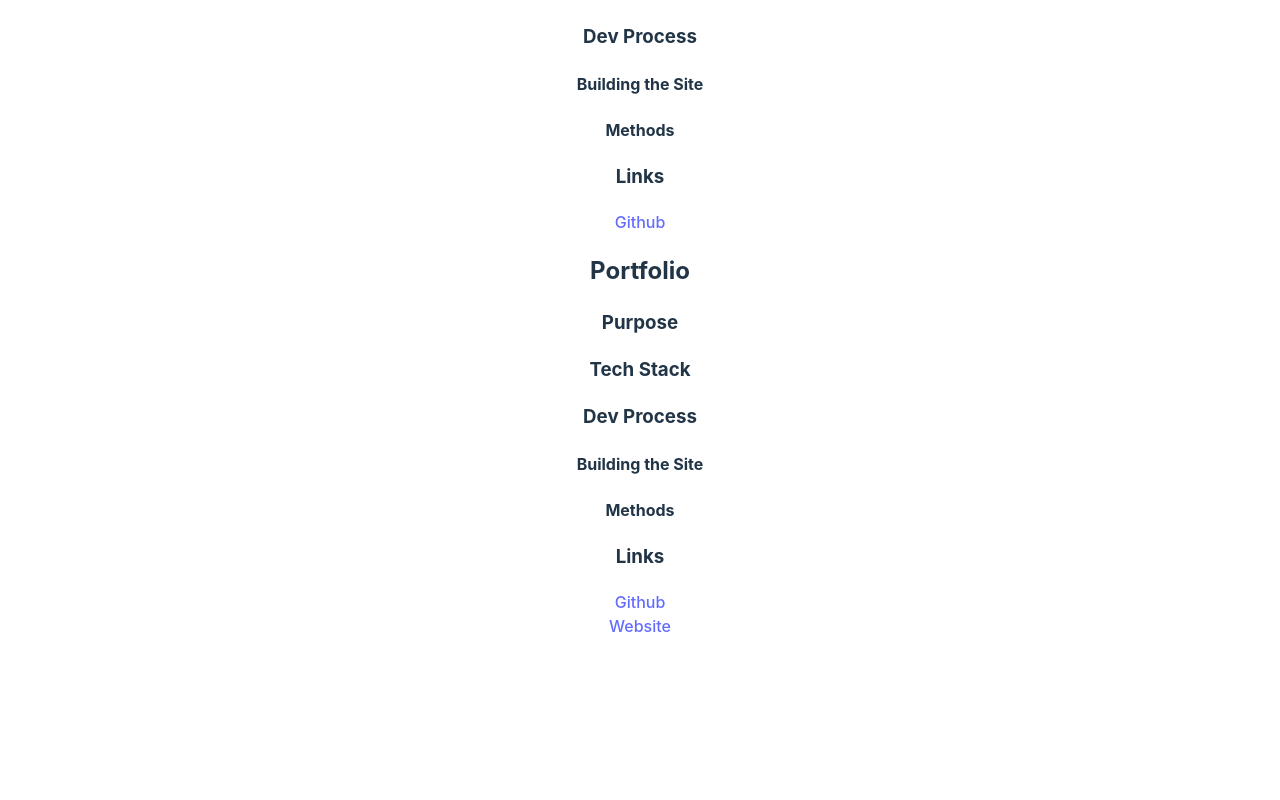
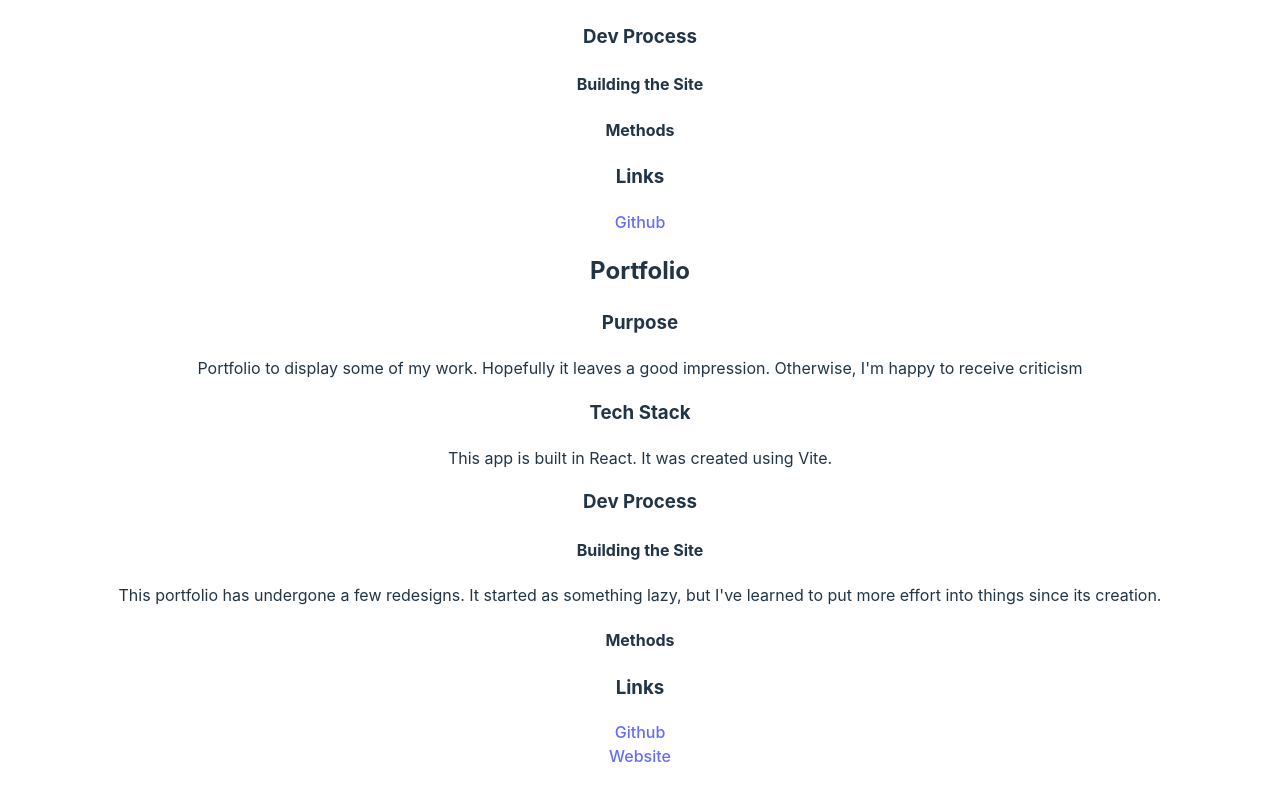
Before and after one commit to SolidSok/new-portfolio, a React (Vite) app: page / in a window 1280 px wide. Shown: the part 2488-3288 px from the top of the page. Before the commit the page ends 3158 px from the top, so only its background shows below. Built offline with nearby package versions, Linux system fonts and the light colour scheme.

Commit message:
updated case studies content

```diff
--- a/src/App.jsx
+++ b/src/App.jsx
@@ -1,5 +1,5 @@
 import './App.css';
-import MyWorkView from './components/myWork/myWorkView';
+import MyWorkView from './components/myWork/caseStudy';
 
 function App() {
   return (
--- a/src/components/myWork/myWorkView.jsx
+++ b/src/components/myWork/caseStudy.jsx
@@ -1,7 +1,7 @@
 import myWork from './myWork';
-export default function MyWorkView() {
+export default function CaseStudy() {
   return (
-    <div>
+    <div className="case-study">
       <h1>My Work</h1>
       {myWork.map(work => (
         <div key={work.project}>
--- a/src/components/myWork/myWork.jsx
+++ b/src/components/myWork/myWork.jsx
@@ -69,9 +69,15 @@ const myWork = [
   },
   {
     project: 'Portfolio',
-    purpose: [],
-    techStack: [],
-    devProcess: {},
+    purpose: [
+      "Portfolio to display some of my work. Hopefully it leaves a good impression. Otherwise, I'm happy to receive criticism",
+    ],
+    techStack: ['This app is built in React. It was created using Vite.'],
+    devProcess: {
+      process:
+        "This portfolio has undergone a few redesigns. It started as something lazy, but I've learned to put more effort into things since its creation.",
+      methods: '',
+    },
     links: { github: '', site: '' },
   },
 ];
```
